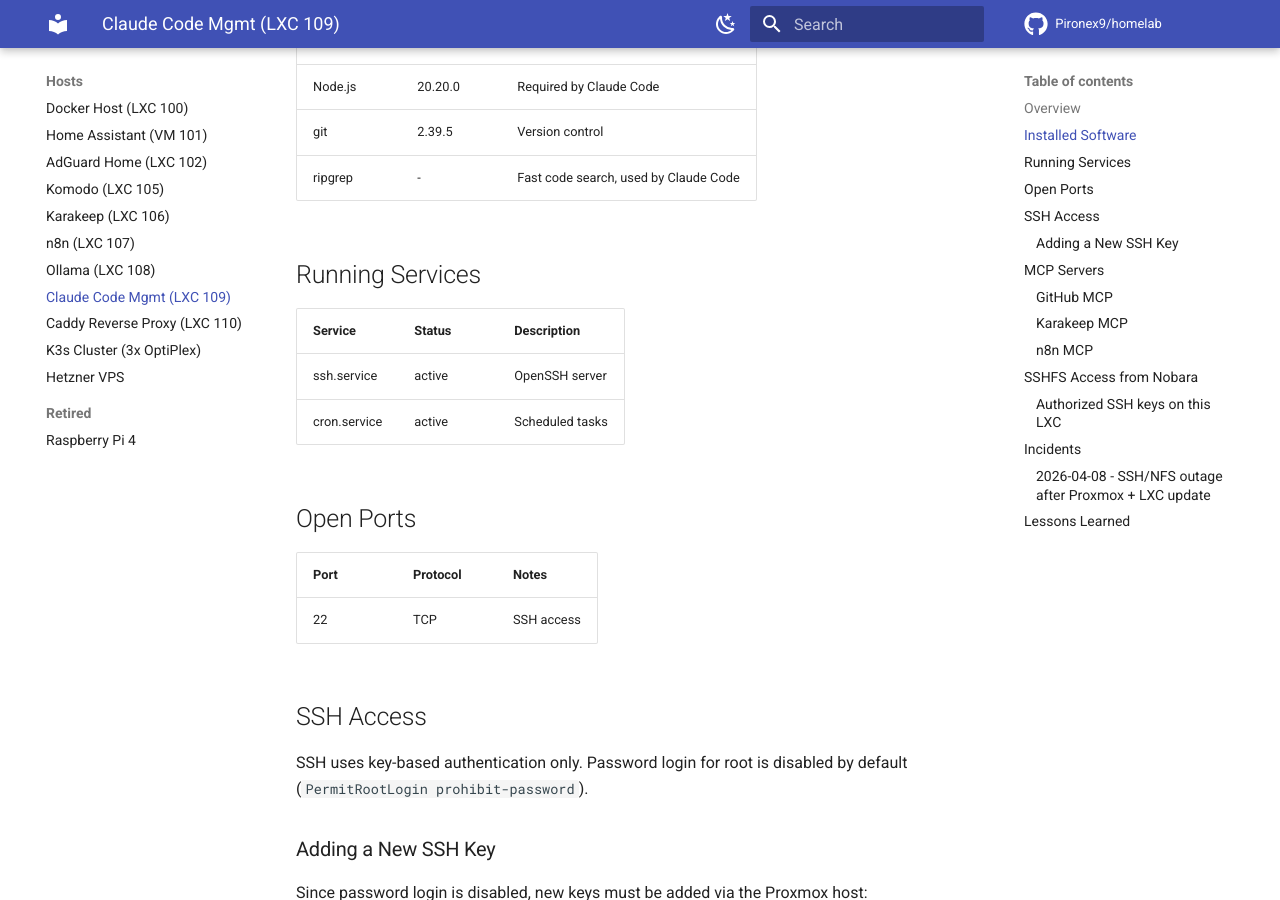
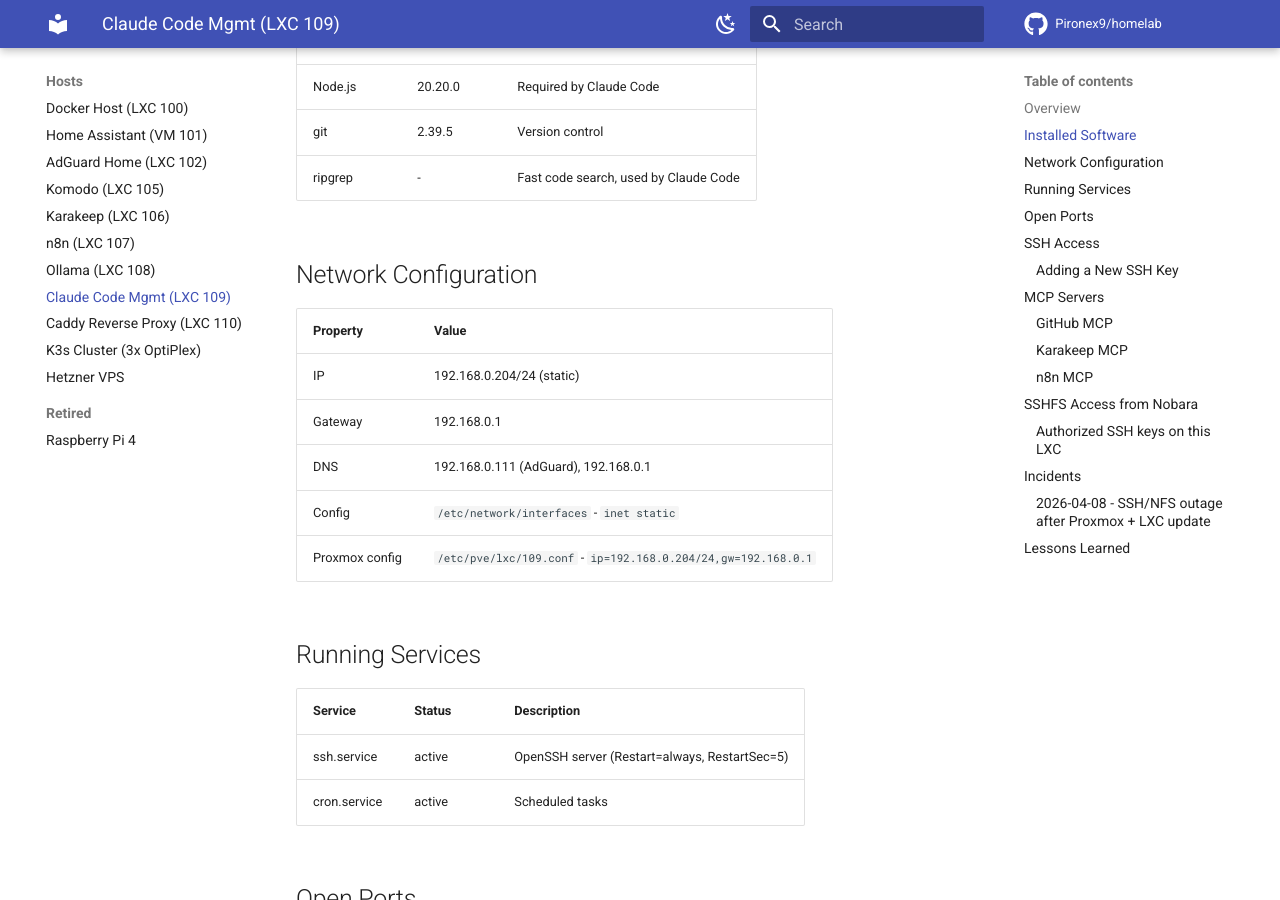
Before and after one commit to Pironex9/homelab, an MkDocs documentation site: the page built from docs/hosts/claude-mgmt.md, in a window 1280 px wide and 900 px high, scrolled down 686 px. Built offline with MkDocs 1.6.1 and Material for MkDocs 9.7.7, drawn with Linux system fonts in a browser that asks for light colours; comment, search, counter and statistics services are not loaded.

Commit message:
Document static IP and SSH watchdog config in claude-mgmt

```diff
--- a/docs/hosts/claude-mgmt.md
+++ b/docs/hosts/claude-mgmt.md
@@ -19,11 +19,21 @@
 | git | 2.39.5 | Version control |
 | ripgrep | - | Fast code search, used by Claude Code |
 
+## Network Configuration
+
+| Property | Value |
+|----------|-------|
+| IP | 192.168.0.204/24 (static) |
+| Gateway | 192.168.0.1 |
+| DNS | 192.168.0.111 (AdGuard), 192.168.0.1 |
+| Config | `/etc/network/interfaces` - `inet static` |
+| Proxmox config | `/etc/pve/lxc/109.conf` - `ip=192.168.0.204/24,gw=192.168.0.1` |
+
 ## Running Services
 
 | Service | Status | Description |
 |---------|--------|-------------|
-| ssh.service | active | OpenSSH server |
+| ssh.service | active | OpenSSH server (Restart=always, RestartSec=5) |
 | cron.service | active | Scheduled tasks |
 
 ## Open Ports
```
